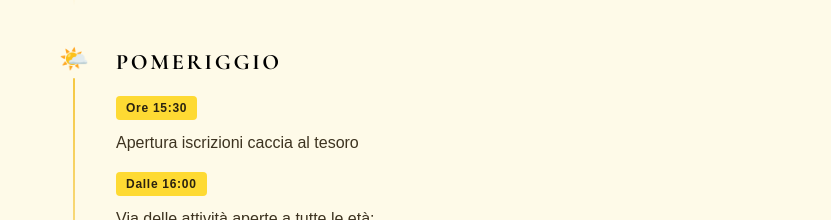
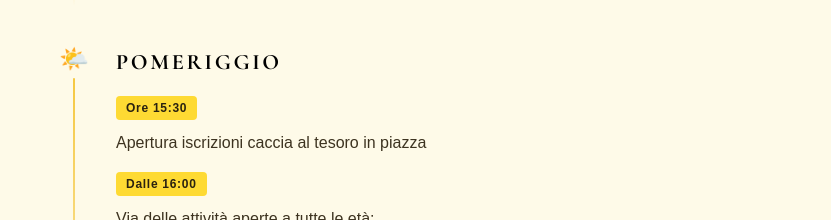
Before and after one commit to kiracolci/Copialascuola, a React (Vite) app: page /Festa in a window 1280 px wide. Shown: the part 1101-1321 px from the top of the page, without its empty margins (224-1055 px from the left). Built offline with nearby package versions, Linux system fonts and the light colour scheme.

Commit message:
fix Festa.css import case

```diff
--- a/src/Pages/Festa.tsx
+++ b/src/Pages/Festa.tsx
@@ -13,7 +13,7 @@ const schedule = [
     period: "Pomeriggio",
     icon: "🌤️",
     items: [
-      { time: "Ore 15:30", desc: "Apertura iscrizioni caccia al tesoro" },
+      { time: "Ore 15:30", desc: "Apertura iscrizioni caccia al tesoro in piazza" },
       {
         time: "Dalle 16:00",
         desc: "Via delle attività aperte a tutte le età:",
```
